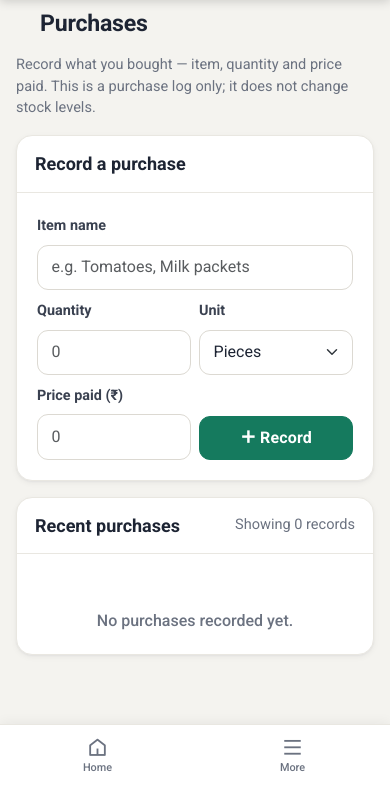
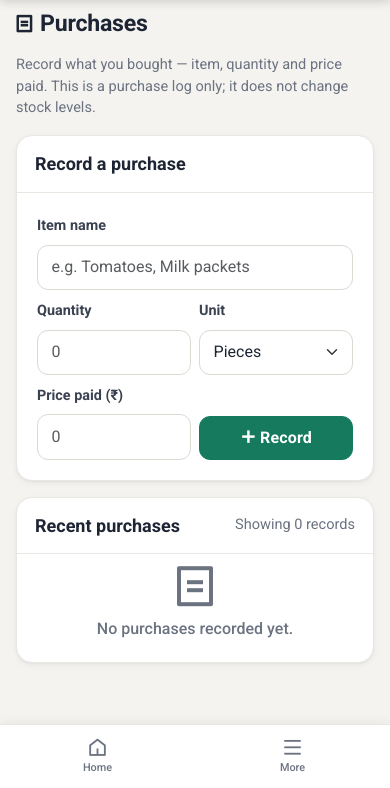
Before and after one commit to geetha756/pos, a Flask app: template templates/inventory/purchases.html in a window 390 px wide. Shown: the part 56-844 px from the top of the page. Run offline with Flask 3, Linux system fonts and the light colour scheme; the template is opened without the code that fills it, so the values that code supplies are empty; parts of the project's set-up code (start-up, migrations or seed data) failed here and were passed over; some libraries are stand-ins or nearby versions.

Commit message:
Fix invisible icons: ri-receipt-line isn't in the vendored icon font
Swap to ri-bill-line (which is). Found via the missing Purchases nav
icon; same broken class was already silently blanking the mobile
bottom-nav Orders icon and a payroll-cycle icon.

Co-Authored-By: Claude Sonnet 5 <noreply@anthropic.com>

```diff
--- a/templates/base.html
+++ b/templates/base.html
@@ -1285,7 +1285,7 @@
                                 </li>
                                 <li class="nav-item">
                                     <a class="nav-link{% if request.endpoint == 'inventory.purchases' %} active{% endif %}" href="{{ url_for('inventory.purchases') }}">
-                                        <i class="ri-receipt-line icon icon-sm"></i>
+                                        <i class="ri-bill-line icon icon-sm"></i>
                                         <span class="nav-link-label">Purchases</span>
                                     </a>
                                 </li>
@@ -1352,7 +1352,7 @@
         {% endif %}
         {% if has_perm('orders.view') %}
         <a href="{{ url_for('orders.index') }}" class="{% if request.endpoint and request.endpoint.startswith('orders') and request.endpoint != 'orders.new_order' %}active{% endif %}">
-            <i class="ri-receipt-line"></i><span>Orders</span>
+            <i class="ri-bill-line"></i><span>Orders</span>
         </a>
         {% endif %}
         <button type="button" data-bs-toggle="offcanvas" data-bs-target="#sidebarMenu" aria-controls="sidebarMenu">
--- a/templates/inventory/purchases.html
+++ b/templates/inventory/purchases.html
@@ -4,7 +4,7 @@
 {% block content %}
 {% set is_owner = not is_store_manager() %}
 <div class="d-flex justify-content-between align-items-center mb-3">
-    <h3 class="mb-0"><i class="ri-receipt-line icon me-2"></i>Purchases</h3>
+    <h3 class="mb-0"><i class="ri-bill-line icon me-2"></i>Purchases</h3>
 </div>
 
 <p class="text-muted small mb-3">Record what you bought — item, quantity and price paid. This is a purchase log only; it does not change stock levels.</p>
@@ -126,7 +126,7 @@
         </div>
         {% else %}
         <div class="text-center text-muted py-4">
-            <i class="ri-receipt-line icon" style="font-size: 3rem;"></i>
+            <i class="ri-bill-line icon" style="font-size: 3rem;"></i>
             <h6 class="mt-2 mb-0">No purchases recorded yet.</h6>
         </div>
         {% endif %}
--- a/templates/payroll/payroll_cycles/view.html
+++ b/templates/payroll/payroll_cycles/view.html
@@ -139,7 +139,7 @@
             <div class="card">
                 <div class="card-header d-flex justify-content-between align-items-center">
                     <h5 class="card-title mb-0">
-                        <i class="ri-receipt-line icon me-2"></i>
+                        <i class="ri-bill-line icon me-2"></i>
                         Payroll Entries
                     </h5>
                     <div class="d-flex gap-2">
@@ -231,7 +231,7 @@
                     </div>
                     {% else %}
                     <div class="text-center py-5">
-                        <i class="ri-receipt-line icon" style="font-size: 64px; color: #dee2e6;"></i>
+                        <i class="ri-bill-line icon" style="font-size: 64px; color: #dee2e6;"></i>
                         <h4 class="mt-3 text-muted">No Payroll Entries</h4>
                         <p class="text-muted">Payroll has not been processed for this cycle yet.</p>
                         {% if cycle.status == 'draft' %}
```
